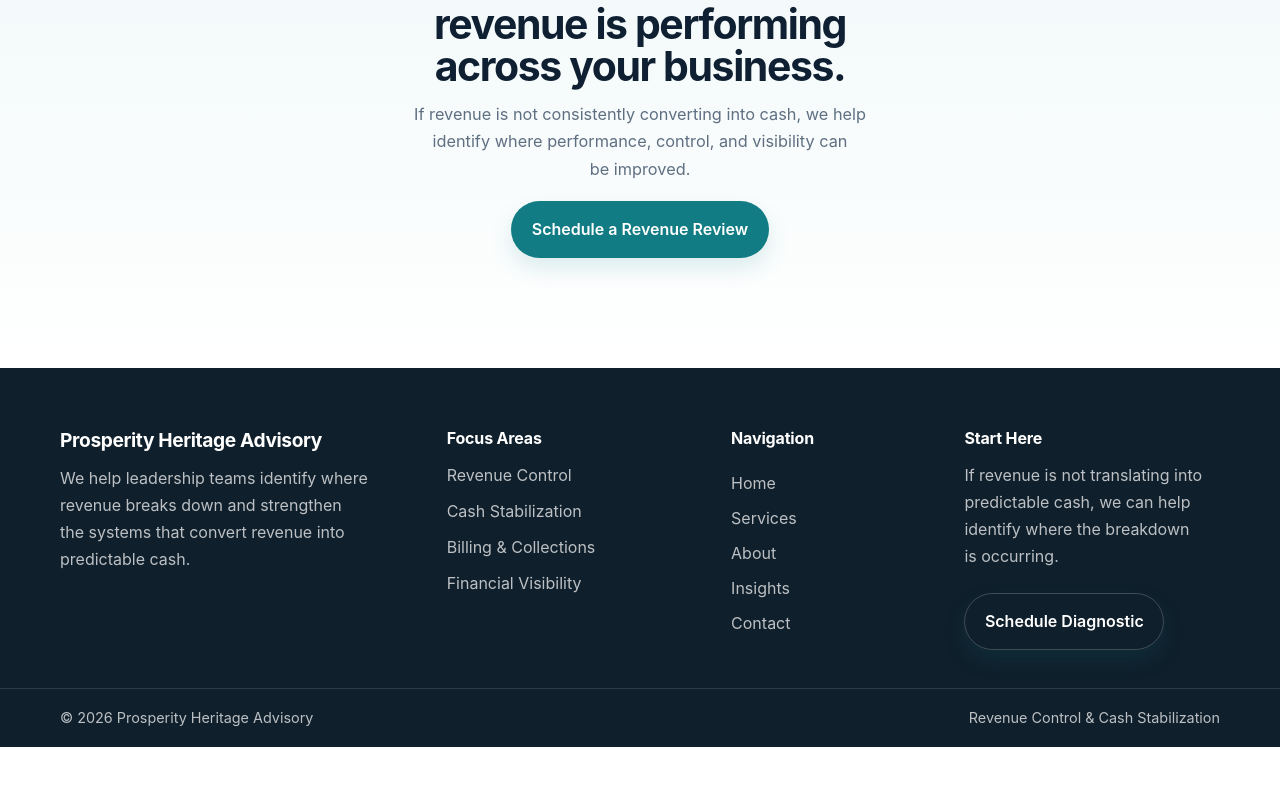
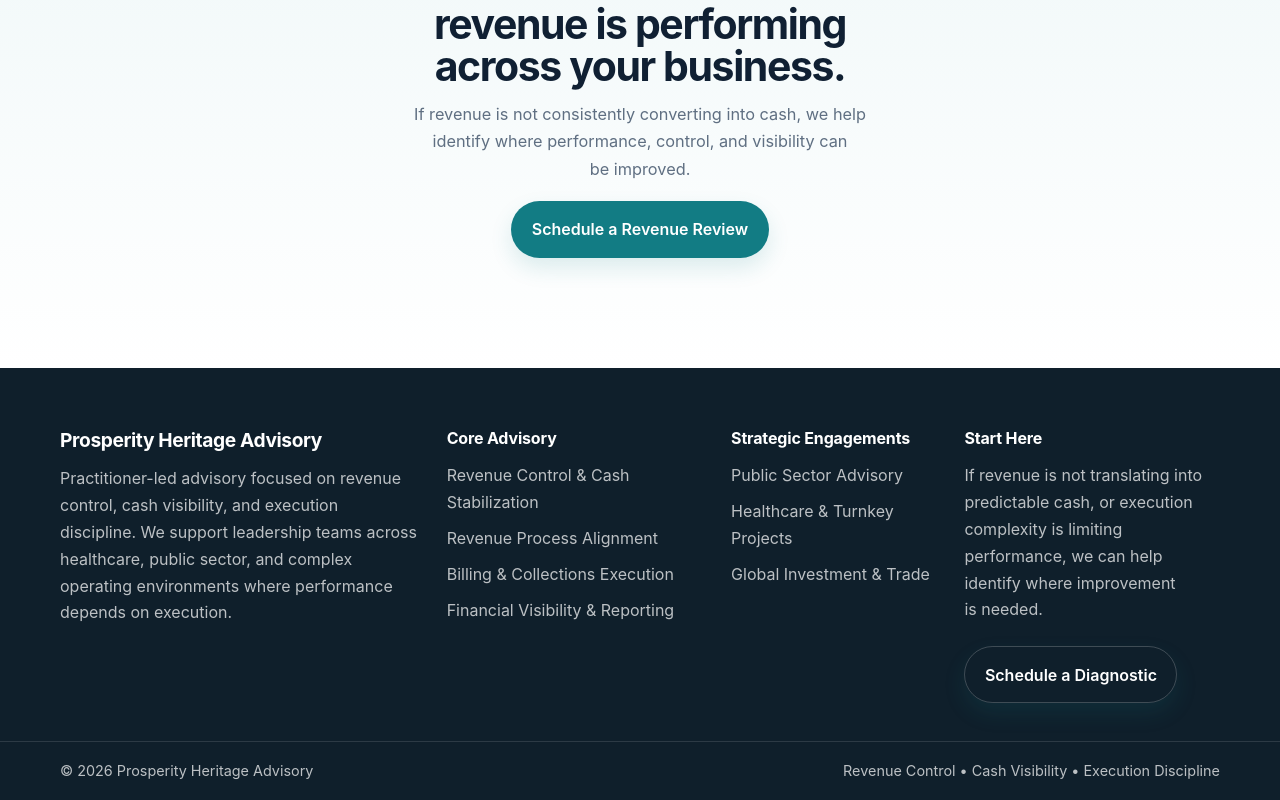
Before and after one commit to pjechete/prosperity-heritage-Advisory-Services, a Next.js app: page / in a window 1280 px wide. Shown: the part 4331-5131 px from the top of the page. Before the commit the page ends 5078 px from the top, so only its background shows below. Built offline with nearby package versions, Linux system fonts and the light colour scheme.

Commit message:
Update Footer.tsx

```diff
--- a/src/app/components/Footer.tsx
+++ b/src/app/components/Footer.tsx
@@ -5,50 +5,58 @@ export default function Footer() {
     <footer className="footer">
       <div className="container footer-inner">
 
+        {/* BRAND */}
         <div>
           <h3>Prosperity Heritage Advisory</h3>
           <p>
-            We help leadership teams identify where revenue breaks down and
-            strengthen the systems that convert revenue into predictable cash.
+            Practitioner-led advisory focused on revenue control, cash visibility,
+            and execution discipline. We support leadership teams across healthcare,
+            public sector, and complex operating environments where performance
+            depends on execution.
           </p>
         </div>
 
+        {/* CORE SERVICES */}
         <div>
-          <h4>Focus Areas</h4>
+          <h4>Core Advisory</h4>
           <ul>
-            <li>Revenue Control</li>
-            <li>Cash Stabilization</li>
-            <li>Billing & Collections</li>
-            <li>Financial Visibility</li>
+            <li>Revenue Control & Cash Stabilization</li>
+            <li>Revenue Process Alignment</li>
+            <li>Billing & Collections Execution</li>
+            <li>Financial Visibility & Reporting</li>
           </ul>
         </div>
 
-        <div className="footer-links">
-          <h4>Navigation</h4>
-          <Link href="/">Home</Link>
-          <Link href="/services">Services</Link>
-          <Link href="/about">About</Link>
-          <Link href="/insights">Insights</Link>
-          <Link href="/contact">Contact</Link>
+        {/* STRATEGIC ENGAGEMENTS */}
+        <div>
+          <h4>Strategic Engagements</h4>
+          <ul>
+            <li>Public Sector Advisory</li>
+            <li>Healthcare & Turnkey Projects</li>
+            <li>Global Investment & Trade</li>
+          </ul>
         </div>
 
+        {/* CTA */}
         <div>
           <h4>Start Here</h4>
           <p>
-            If revenue is not translating into predictable cash,
-            we can help identify where the breakdown is occurring.
+            If revenue is not translating into predictable cash, or execution
+            complexity is limiting performance, we can help identify where
+            improvement is needed.
           </p>
 
           <Link href="/contact" className="btn btn-secondary">
-            Schedule Diagnostic
+            Schedule a Diagnostic
           </Link>
         </div>
       </div>
 
+      {/* FOOTER BOTTOM */}
       <div className="footer-bottom">
         <div className="container footer-bottom-inner">
           <span>© {new Date().getFullYear()} Prosperity Heritage Advisory</span>
-          <span>Revenue Control & Cash Stabilization</span>
+          <span>Revenue Control • Cash Visibility • Execution Discipline</span>
         </div>
       </div>
     </footer>
```
